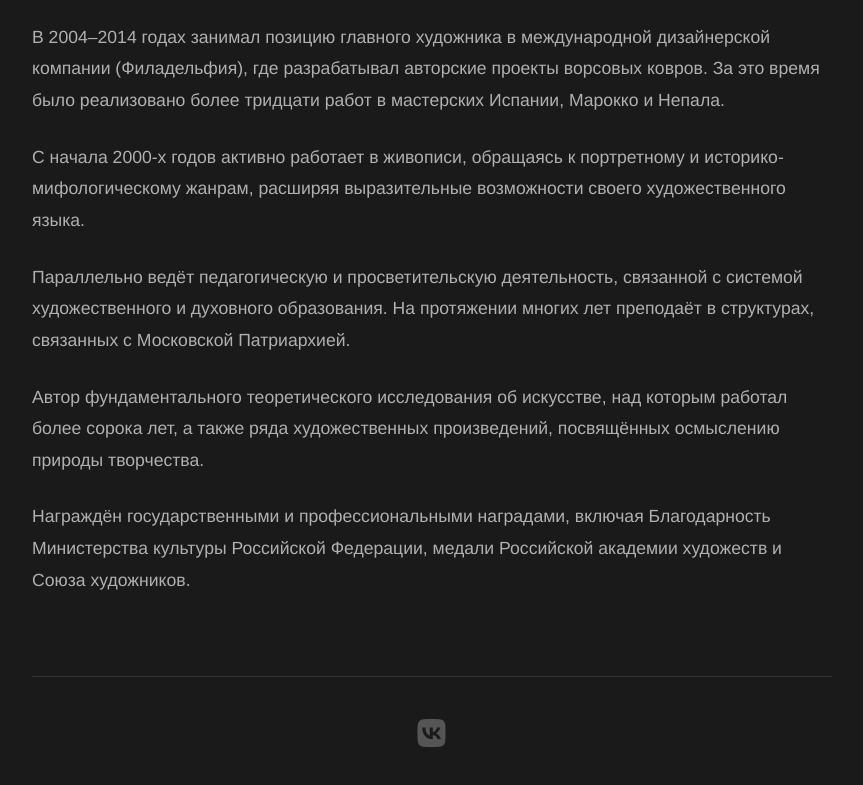
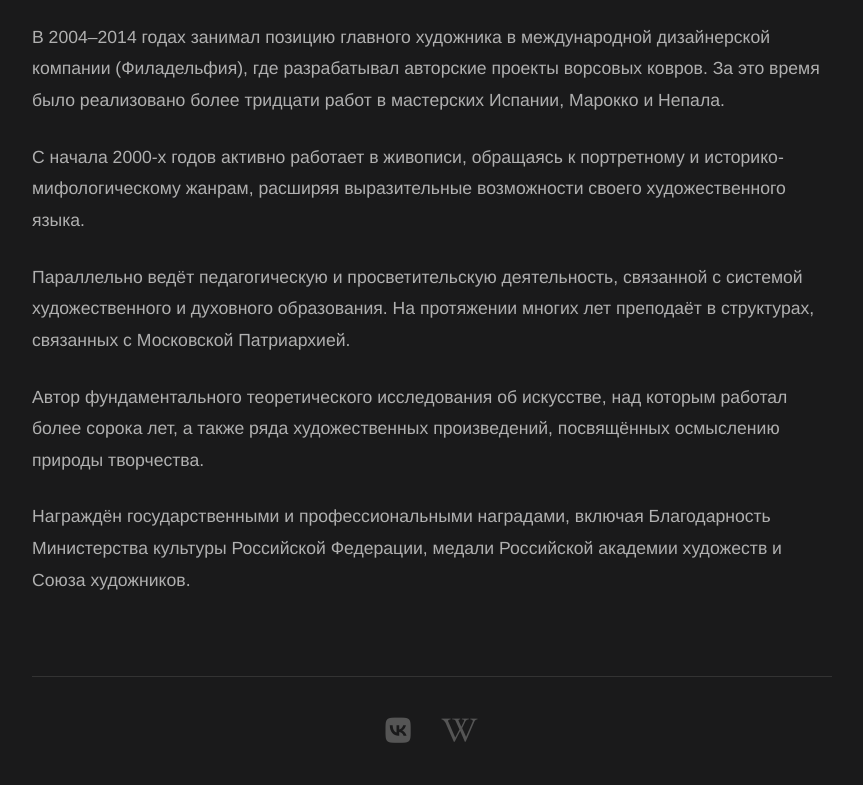
Before and after one commit to Gangrad/artist-profile, a website built with Vite: page index.html in a window 1280 px wide. Shown: the part 1099-1884 px from the top of the page, without its empty margins (208-1071 px from the left). Built offline with nearby package versions, Linux system fonts and the light colour scheme.

Commit message:
add wiki link

```diff
--- a/index.html
+++ b/index.html
@@ -57,8 +57,11 @@
             <hr class="contact-divider">
             <div class="contact-links">
 
-              <a href="https://vk.com/a.madekin" target="_blank" class="contact-item vk-icon-link" title="Профиль ВКонтакте">
+              <a href="https://vk.com/a.madekin" target="_blank" class="contact-item social-icon-link" title="Профиль ВКонтакте">
                 <i class="fab fa-vk"></i> </a>
+
+              <a href="https://ru.wikipedia.org/wiki/%D0%9C%D0%B0%D0%B4%D0%B5%D0%BA%D0%B8%D0%BD,_%D0%90%D0%BD%D0%B4%D1%80%D0%B5%D0%B9_%D0%98%D0%BB%D1%8C%D0%B8%D1%87" target="_blank" class="contact-item social-icon-link" title="Статья в Википедии">
+                <i class="fab fa-wikipedia-w"></i> </a>
 
             </div>
           </div>
--- a/src/style.css
+++ b/src/style.css
@@ -208,16 +208,24 @@ body {
   color: #fff; /* При наведении Email становится белым */
 }
 
-/* Стили для ИКОНКИ ВК */
-.vk-icon-link {
-  color: #555; /* ТЕМНО-СЕРЫЙ цвет по умолчанию (как вы хотели) */
-  font-size: 2rem; /* Увеличиваем размер иконки, чтобы она была заметной */
+/* Общие стили для иконок соцсетей и ресурсов */
+.social-icon-link {
+  color: #555;      /* Тот самый темно-серый цвет */
+  font-size: 1.8rem; /* Чуть уменьшил, чтобы две иконки рядом смотрелись аккуратнее */
+  transition: all 0.3s ease;
+  display: flex;
+  align-items: center;
 }
 
-.vk-icon-link:hover {
-  color: #fff; /* При наведении иконка становится БЕЛОЙ */
-  /* Альтернатива: color: #d4af37; (сделать золотистой) */
-  transform: scale(1.1); /* Легкое увеличение при наведении */
+.social-icon-link:hover {
+  color: #fff;       /* Становится белой при наведении */
+  transform: scale(1.1);
+}
+
+/* Если хотите, чтобы Википедия при наведении имела свой оттенок,
+   но оставалась серой в обычном состоянии: */
+.social-icon-link .fa-wikipedia-w:hover {
+  /* color: #e0e0e0; */ /* Можно оставить просто белым */
 }
 
 /* Адаптив */
```
